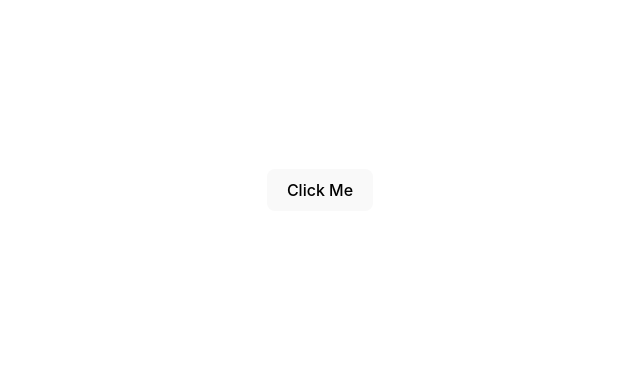
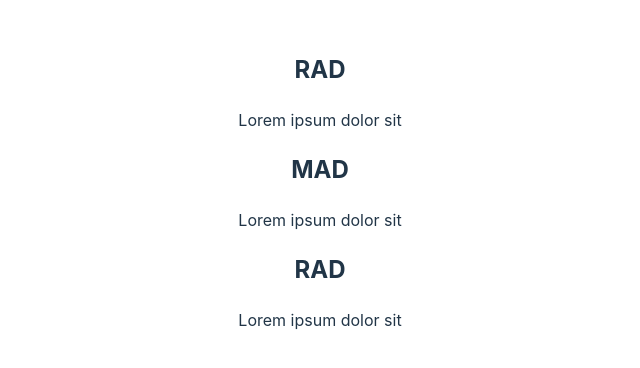
Before and after one commit to In-Class-Projects/react_demo_start, a React (Vite) app: page / in a window 1280 px wide. Shown: the part 210-578 px from the top of the page, without its empty margins (320-960 px from the left). Built offline with nearby package versions, Linux system fonts and the light colour scheme.

Commit message:
task for use props & props children

```diff
--- a/src/App.tsx
+++ b/src/App.tsx
@@ -1,12 +1,15 @@
 import './App.css'
 
-import ButtonComponents from "./components/ButtonComponents.tsx";
+import Subject from "./components/Subject";
+
 
 function App() {
 
     return (
         <>
-            <ButtonComponents>Click Me</ButtonComponents>
+            <Subject name = "RAD">Lorem ipsum dolor sit</Subject>
+            <Subject name = "MAD">Lorem ipsum dolor sit</Subject>
+            <Subject name = "RAD">Lorem ipsum dolor sit</Subject>
         </>
     )
 }
--- /dev/null
+++ b/src/components/Subject.tsx
@@ -0,0 +1,8 @@
+export default function Subject(props: {name: string, children: React.ReactNode}) {
+    return (
+        <>
+            <h2>{props.name}</h2>
+            <p>{props.children}</p>
+        </>
+    )
+}
```
